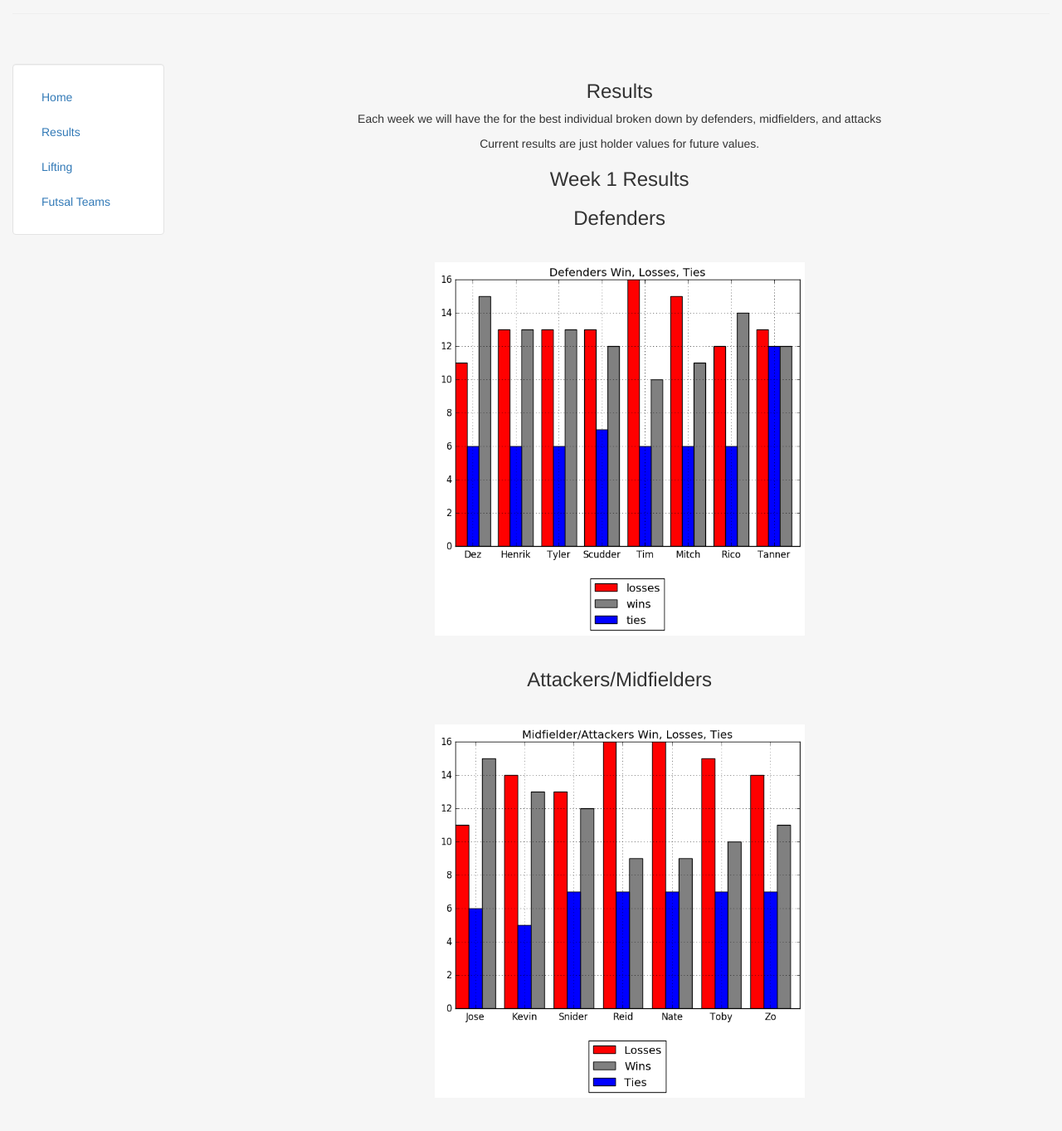
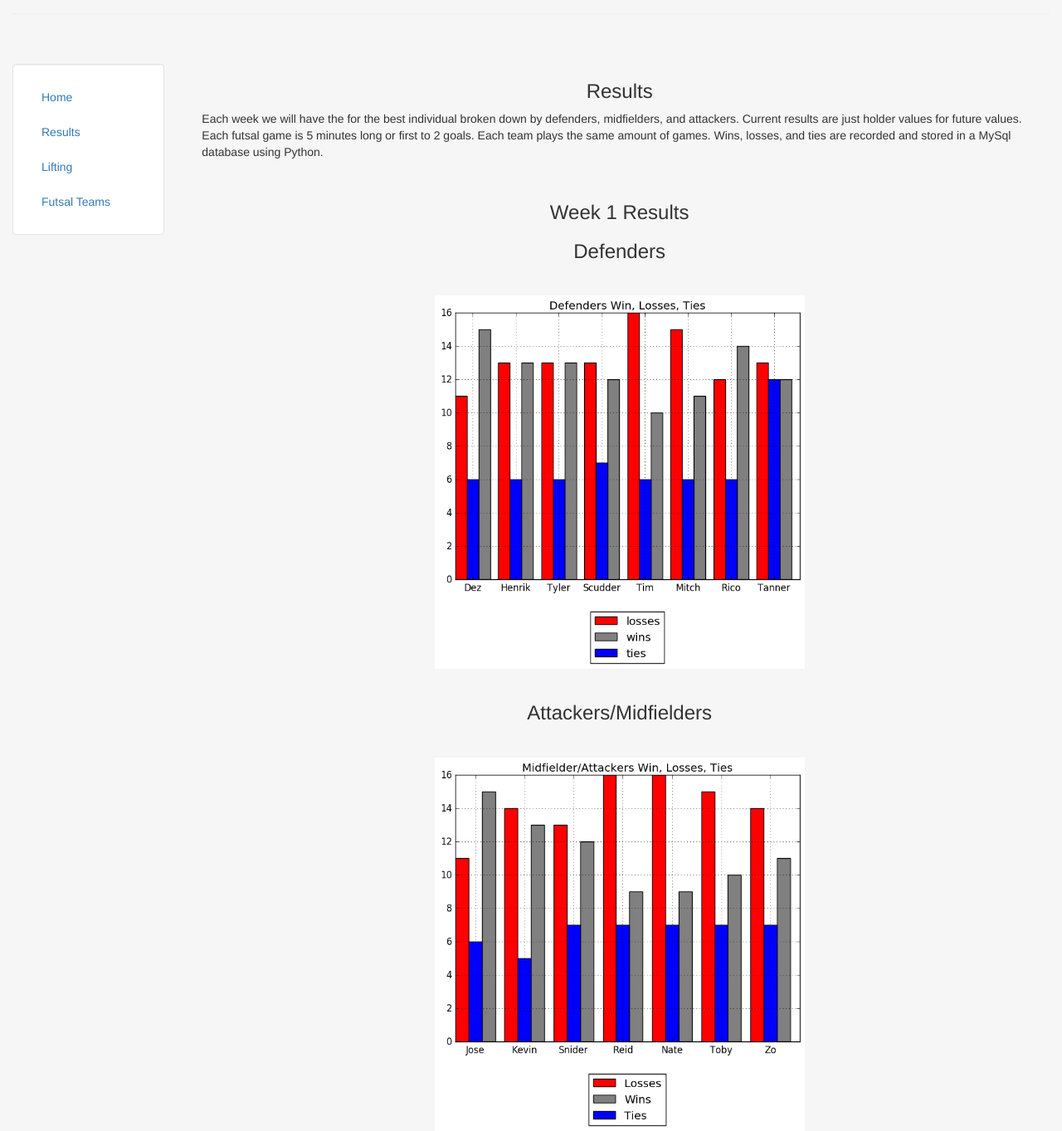
Before and after one commit to adwarner/vassar_footy, a Django app: page /results/ in a window 1280 px wide. Shown: the part 294-1657 px from the top of the page at 83% size. Before the commit the page ends 1612 px from the top, so only its background shows below. Run offline with Django 3.2, Linux system fonts and the light colour scheme; some libraries are stand-ins or nearby versions.

Commit message:
Second Commit

```diff
--- a/personal/templates/personal/results.html
+++ b/personal/templates/personal/results.html
@@ -4,9 +4,11 @@
 	{% for c in stuff%}
 		<p><h3><center>{{c}}</h3></p>
 	{%endfor%}
-		<p> <center>Each week we will have the for the best individual broken down by defenders, midfielders, and attacks </center> </p>
-		<p> <center> Current results are just holder values for future values.
-	<h3> <center> Week 1 Results </center> </h3>
+		<p> Each week we will have the for the best individual broken down by defenders, midfielders, and attackers.
+		Current results are just holder values for future values. Each futsal game is 5 minutes long or first to 2 goals. Each team plays the same amount of games. Wins, losses, and
+		ties are recorded and stored in a MySql database using Python.  </p>
+		<br>
+		<h3> <center> Week 1 Results </center> </h3>
 	<body>
 	<center>
 	 	<p> <h3> Defenders </h3> <br> </p>
```
